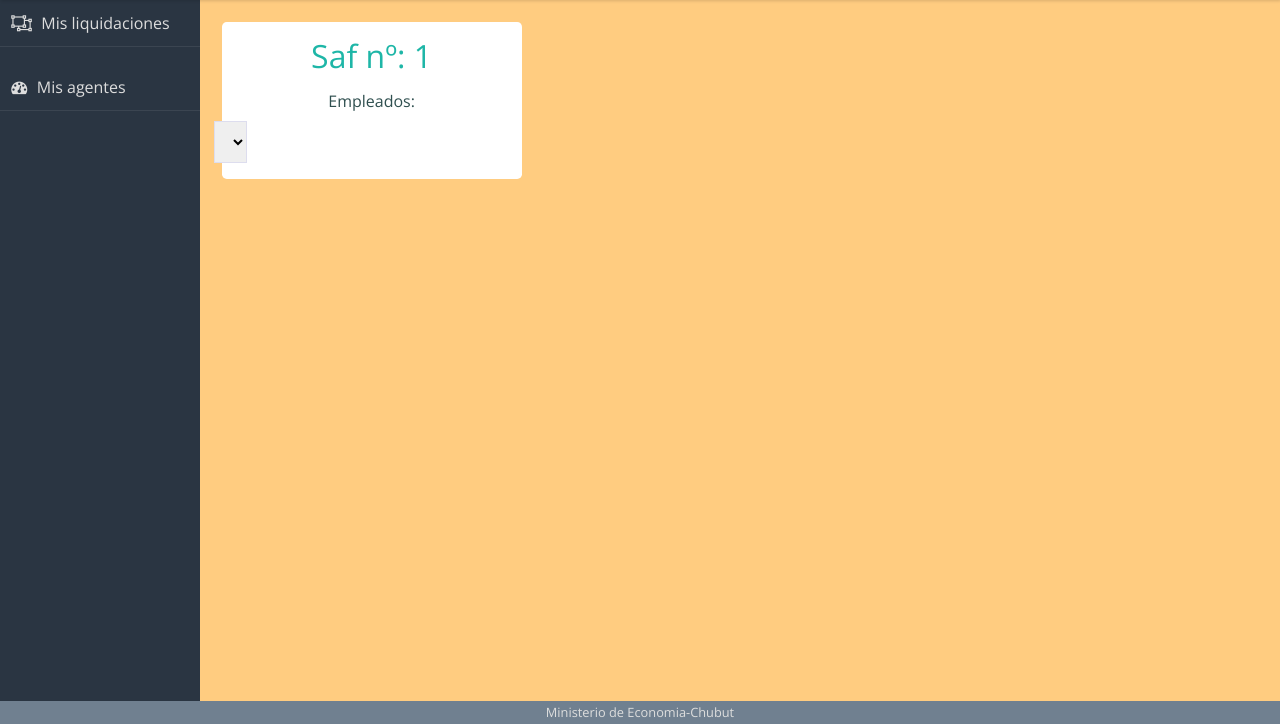
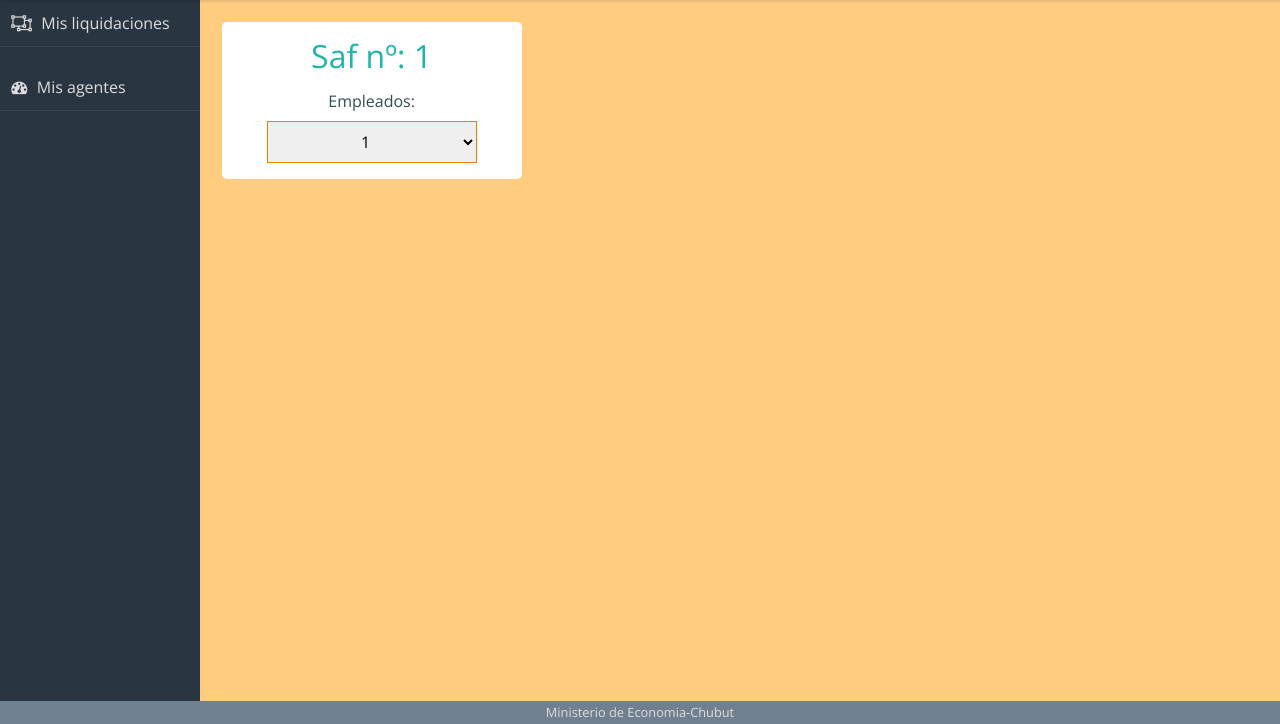
Before and after one commit to Anele13/Desarrollo-Web, a Django app: a page that uses desarrollo/templates/persona/administrador.html in a window 1280 px wide. Shown: the part 75-799 px from the top of the page. Run offline with Django 3.2, Linux system fonts and the light colour scheme; a user stored in the database is signed in; tables that the repository leaves empty hold one stand-in row (values such as "Sample post"); some libraries are stand-ins or nearby versions.

Commit message:
mas arreglos

```diff
--- a/desarrollo/templates/persona/administrador.html
+++ b/desarrollo/templates/persona/administrador.html
@@ -32,9 +32,9 @@ function handleSelect(dni)
 	    <form style="">
         <label for="select-choice">Empleados:</label>
 					<div class="row">
-						<div class="col-ms-4">
+						<div class="col-md-12">
 							<div align= "center">
-                <select name="OS" onchange="javascript:handleSelect(this.value)">
+                <select name="OS" onchange="javascript:handleSelect(this.value)" style="border-color:#F57C00;">
         						 {% for persona in values %}
         						 <option value="{{persona}}">{{persona}}</option>
         						 {% endfor %}
```
Also changed, not shown: desarrollo/templates/base/base_login-nuevo_usuario.html (indentation only).
